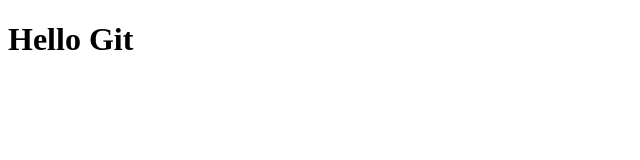
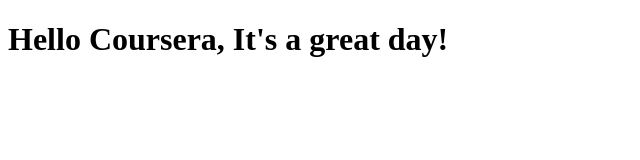
Before and after one commit to andreeyudha/coursera-test, a plain HTML site: page sites/index.html in a window 1280 px wide. Shown: the whole page, without its empty margins (0-640 px from the left). Drawn offline with Linux system fonts and the light colour scheme.

Commit message:
Small addition to our page content.

```diff
--- a/sites/index.html
+++ b/sites/index.html
@@ -7,7 +7,7 @@
     <title>Coursera</title>
 </head>
 <body>
-    <h1>Hello Git</h1>
+    <h1>Hello Coursera, It's a great day!</h1>
 
 </body>
 </html>
```
